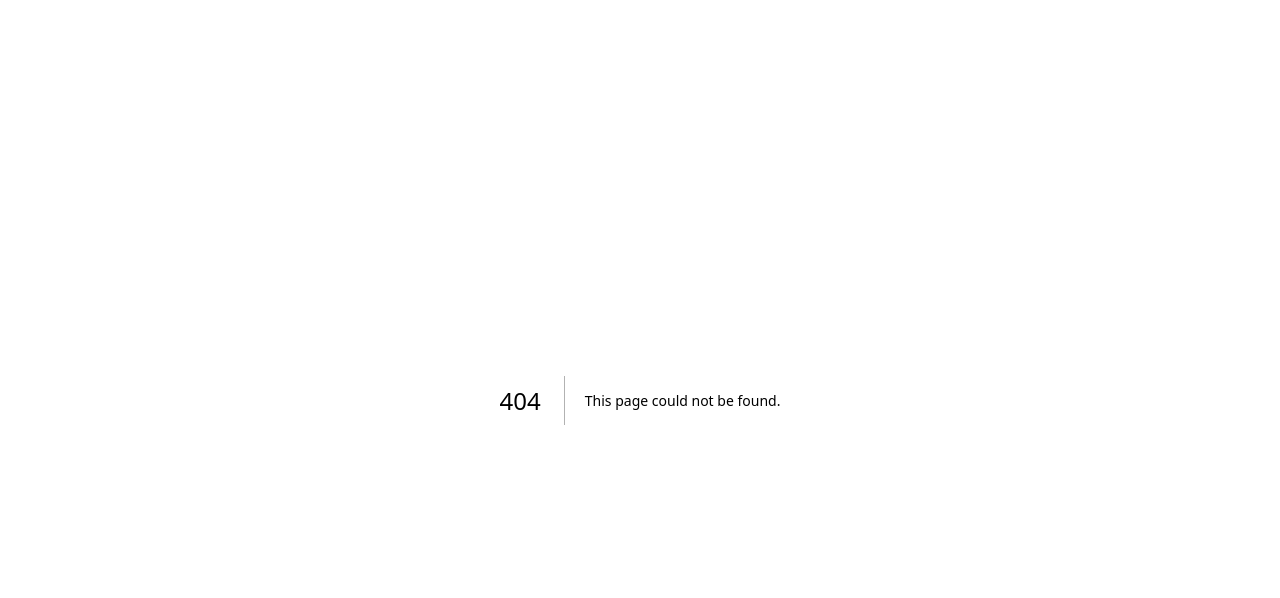
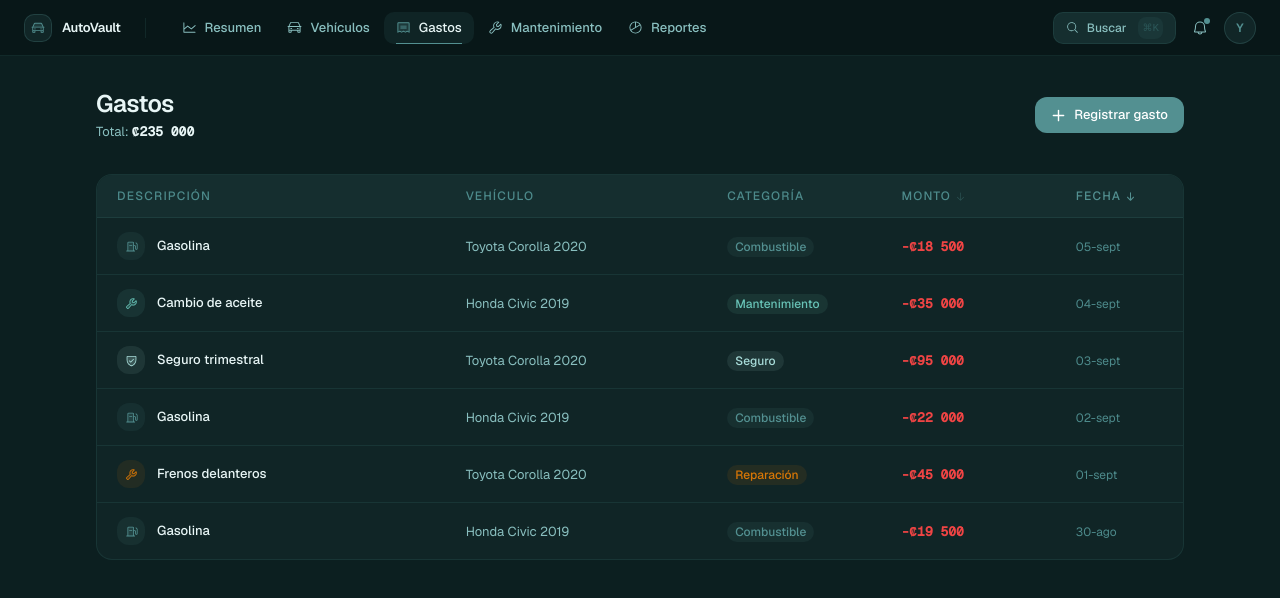
Before and after one commit to YazirDev/autoVault, a Next.js app in the folder apps/frontend/: page /dashboard/expenses in a window 1280 px wide. Before the commit this address had no page. Shown: the top 598 px of the page. Built offline with nearby package versions, Linux system fonts and the light colour scheme.

Commit message:
feat: add ExpensesPage component for managing and displaying expenses

```diff
--- /dev/null
+++ b/apps/frontend/app/dashboard/expenses/page.tsx
@@ -0,0 +1,221 @@
+'use client'
+
+import { useState } from 'react'
+import { motion } from 'framer-motion'
+import {
+  Plus,
+  Receipt,
+  GasPump,
+  Wrench,
+  ShieldCheck,
+  Tag,
+  ArrowDown,
+  ArrowUp,
+} from '@phosphor-icons/react'
+
+const CATEGORY_CONFIG = {
+  FUEL:        { label: 'Combustible',   icon: GasPump,     color: '#539091' },
+  MAINTENANCE: { label: 'Mantenimiento', icon: Wrench,      color: '#68C3B7' },
+  INSURANCE:   { label: 'Seguro',        icon: ShieldCheck, color: '#A8DCD9' },
+  TAX:         { label: 'Impuesto',      icon: Tag,         color: '#CCEAE8' },
+  REPAIR:      { label: 'Reparación',    icon: Wrench,      color: '#D97706' },
+  OTHER:       { label: 'Otro',          icon: Receipt,     color: '#6B9E9F' },
+}
+
+const MOCK_EXPENSES = [
+  { id: '1', category: 'FUEL',        amount: 18500,  date: '2026-09-05', description: 'Gasolina',          vehicle: 'Toyota Corolla 2020' },
+  { id: '2', category: 'MAINTENANCE', amount: 35000,  date: '2026-09-04', description: 'Cambio de aceite',  vehicle: 'Honda Civic 2019'    },
+  { id: '3', category: 'INSURANCE',   amount: 95000,  date: '2026-09-03', description: 'Seguro trimestral', vehicle: 'Toyota Corolla 2020' },
+  { id: '4', category: 'FUEL',        amount: 22000,  date: '2026-09-02', description: 'Gasolina',          vehicle: 'Honda Civic 2019'    },
+  { id: '5', category: 'REPAIR',      amount: 45000,  date: '2026-09-01', description: 'Frenos delanteros', vehicle: 'Toyota Corolla 2020' },
+  { id: '6', category: 'FUEL',        amount: 19500,  date: '2026-08-30', description: 'Gasolina',          vehicle: 'Honda Civic 2019'    },
+]
+
+type SortField = 'date' | 'amount'
+type SortDir   = 'asc'  | 'desc'
+
+export default function ExpensesPage() {
+  const [sortField, setSortField] = useState<SortField>('date')
+  const [sortDir,   setSortDir]   = useState<SortDir>('desc')
+
+  const sorted = [...MOCK_EXPENSES].sort((a, b) => {
+    if (sortField === 'date') {
+      return sortDir === 'desc'
+        ? new Date(b.date).getTime() - new Date(a.date).getTime()
+        : new Date(a.date).getTime() - new Date(b.date).getTime()
+    }
+    return sortDir === 'desc' ? b.amount - a.amount : a.amount - b.amount
+  })
+
+  const total = MOCK_EXPENSES.reduce((s, e) => s + e.amount, 0)
+
+  const toggleSort = (field: SortField) => {
+    if (sortField === field) setSortDir(d => d === 'desc' ? 'asc' : 'desc')
+    else { setSortField(field); setSortDir('desc') }
+  }
+
+  return (
+    <div className="p-8 max-w-6xl mx-auto">
+
+      {/* Encabezado */}
+      <motion.div
+        initial={{ opacity: 0, y: -6 }}
+        animate={{ opacity: 1, y: 0 }}
+        transition={{ duration: 0.4, ease: [0.23, 1, 0.32, 1] }}
+        className="flex items-center justify-between mb-8"
+      >
+        <div>
+          <h1 className="text-2xl font-semibold tracking-tight" style={{ color: 'var(--ink)' }}>
+            Gastos
+          </h1>
+          <p className="text-sm mt-0.5" style={{ color: 'var(--ink-secondary)' }}>
+            Total: <span className="tabular font-semibold" style={{ color: 'var(--ink)' }}>
+              ₡{total.toLocaleString('es-CR')}
+            </span>
+          </p>
+        </div>
+
+        <button
+          className="flex items-center gap-2 px-4 h-9 rounded-lg text-sm font-medium transition-all duration-150"
+          style={{ backgroundColor: 'var(--teal-400)', color: '#FFFFFF' }}
+          onMouseEnter={e => {
+            e.currentTarget.style.backgroundColor = 'var(--teal-500)'
+            e.currentTarget.style.boxShadow = '0 4px 12px rgba(83,144,145,0.35)'
+          }}
+          onMouseLeave={e => {
+            e.currentTarget.style.backgroundColor = 'var(--teal-400)'
+            e.currentTarget.style.boxShadow = 'none'
+          }}
+        >
+          <Plus size={15} weight="bold" />
+          Registrar gasto
+        </button>
+      </motion.div>
+
+      {/* Tabla */}
+      <motion.div
+        initial={{ opacity: 0, y: 8 }}
+        animate={{ opacity: 1, y: 0 }}
+        transition={{ duration: 0.4, delay: 0.1, ease: [0.23, 1, 0.32, 1] }}
+        className="rounded-xl overflow-hidden"
+        style={{
+          backgroundColor: 'var(--surface-card)',
+          border: '1px solid var(--surface-border)',
+        }}
+      >
+        {/* Header tabla */}
+        <div
+          className="grid grid-cols-12 px-5 py-3 text-xs font-medium uppercase tracking-widest"
+          style={{
+            color: 'var(--ink-muted)',
+            borderBottom: '1px solid var(--surface-border)',
+            backgroundColor: 'var(--surface-elevated)',
+          }}
+        >
+          <div className="col-span-4">Descripción</div>
+          <div className="col-span-3">Vehículo</div>
+          <div className="col-span-2">Categoría</div>
+          <div
+            className="col-span-2 flex items-center gap-1 cursor-pointer select-none transition-colors duration-150"
+            style={{ color: sortField === 'amount' ? 'var(--teal-400)' : 'var(--ink-muted)' }}
+            onClick={() => toggleSort('amount')}
+          >
+            Monto
+            {sortField === 'amount'
+              ? sortDir === 'desc'
+                ? <ArrowDown size={11} weight="bold" />
+                : <ArrowUp size={11} weight="bold" />
+              : <ArrowDown size={11} weight="regular" style={{ opacity: 0.4 }} />
+            }
+          </div>
+          <div
+            className="col-span-1 flex items-center gap-1 cursor-pointer select-none transition-colors duration-150"
+            style={{ color: sortField === 'date' ? 'var(--teal-400)' : 'var(--ink-muted)' }}
+            onClick={() => toggleSort('date')}
+          >
+            Fecha
+            {sortField === 'date'
+              ? sortDir === 'desc'
+                ? <ArrowDown size={11} weight="bold" />
+                : <ArrowUp size={11} weight="bold" />
+              : <ArrowDown size={11} weight="regular" style={{ opacity: 0.4 }} />
+            }
+          </div>
+        </div>
+
+        {/* Filas */}
+        {sorted.map((expense, i) => {
+          const cfg = CATEGORY_CONFIG[expense.category as keyof typeof CATEGORY_CONFIG]
+          return (
+            <div
+              key={expense.id}
+              className="grid grid-cols-12 px-5 py-3.5 items-center transition-colors duration-150 cursor-pointer"
+              style={{
+                borderBottom: i < sorted.length - 1 ? '1px solid var(--surface-border)' : 'none',
+              }}
+              onMouseEnter={e => {
+                e.currentTarget.style.backgroundColor = 'var(--surface-overlay)'
+              }}
+              onMouseLeave={e => {
+                e.currentTarget.style.backgroundColor = 'transparent'
+              }}
+            >
+              {/* Descripción */}
+              <div className="col-span-4 flex items-center gap-3">
+                <div
+                  className="w-7 h-7 rounded-lg flex items-center justify-center flex-shrink-0"
+                  style={{ backgroundColor: `${cfg.color}18` }}
+                >
+                  <cfg.icon size={13} weight="duotone" style={{ color: cfg.color }} />
+                </div>
+                <span className="text-sm font-medium" style={{ color: 'var(--ink)' }}>
+                  {expense.description}
+                </span>
+              </div>
+
+              {/* Vehículo */}
+              <div className="col-span-3">
+                <span className="text-sm" style={{ color: 'var(--ink-secondary)' }}>
+                  {expense.vehicle}
+                </span>
+              </div>
+
+              {/* Categoría */}
+              <div className="col-span-2">
+                <span
+                  className="text-xs font-medium px-2 py-0.5 rounded-md"
+                  style={{
+                    backgroundColor: `${cfg.color}18`,
+                    color: cfg.color,
+                  }}
+                >
+                  {cfg.label}
+                </span>
+              </div>
+
+              {/* Monto */}
+              <div className="col-span-2">
+                <span
+                  className="tabular text-sm font-semibold"
+                  style={{ color: 'var(--danger)' }}
+                >
+                  -₡{expense.amount.toLocaleString('es-CR')}
+                </span>
+              </div>
+
+              {/* Fecha */}
+              <div className="col-span-1">
+                <span className="text-xs" style={{ color: 'var(--ink-muted)' }}>
+                  {new Date(expense.date).toLocaleDateString('es-CR', {
+                    day: '2-digit',
+                    month: 'short',
+                  })}
+                </span>
+              </div>
+            </div>
+          )
+        })}
+      </motion.div>
+    </div>
+  )
+}
```
Also changed, not shown: apps/frontend/app/dashboard/vehicles/page.tsx (renamed from apps/frontend/components/vehicles/page.tsx).
